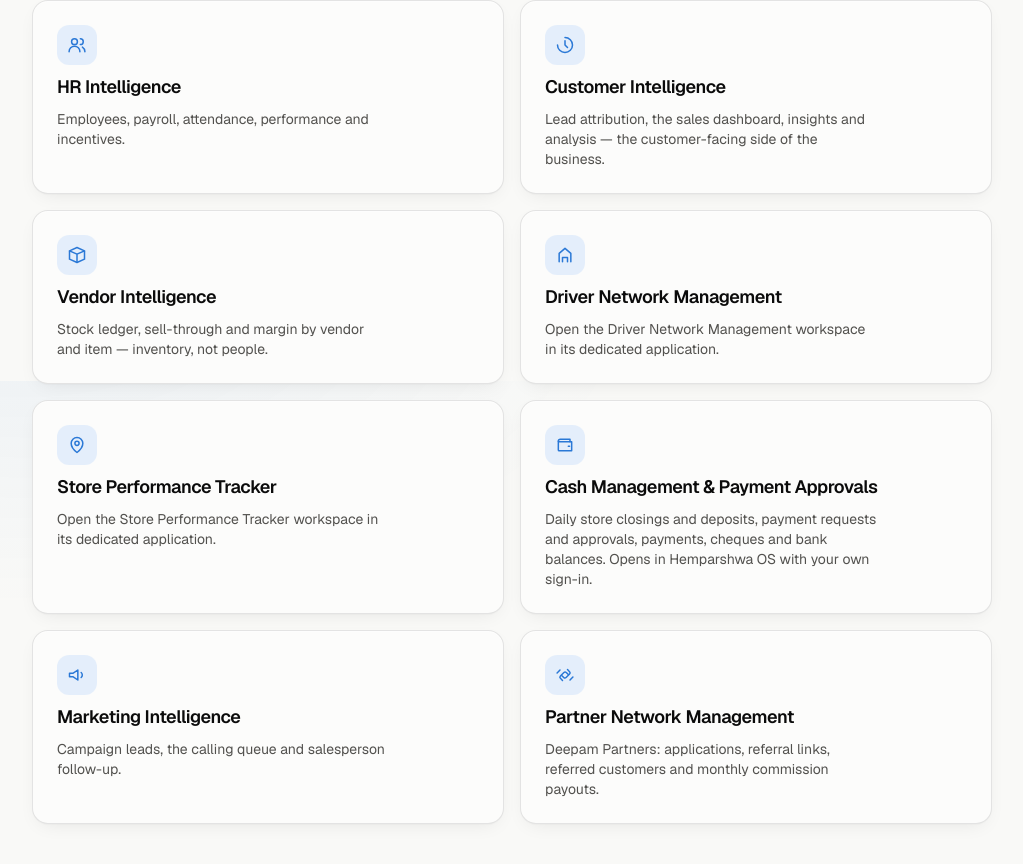
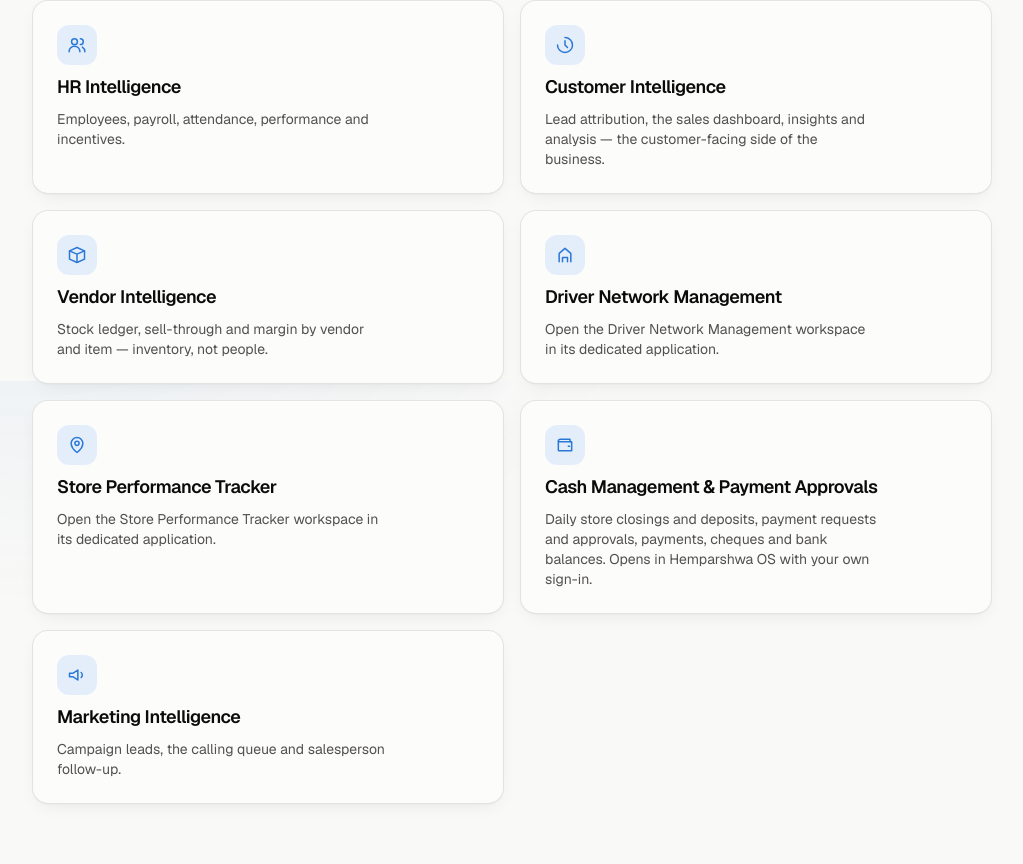
Before and after one commit to bruhngl0/deepam_dashboard, a Next.js app: page / in a window 1280 px wide. Shown: the part 419-1283 px from the top of the page, without its empty margins (128-1151 px from the left). Built offline with nearby package versions, Linux system fonts and the light colour scheme.

Commit message:
Move Partner Network Management to Ananta Retail
It now sits beside Deepam by Ananta and Kalaniketan by Ananta in Hemparshwa OS, and leaves the Deepam module page.

Co-Authored-By: Claude Opus 5.5 <noreply@anthropic.com>

```diff
--- a/src/app/page.tsx
+++ b/src/app/page.tsx
@@ -5,7 +5,8 @@
  * dashboard (`/daily`), HR Intelligence (`/hr`), Customer
  * Intelligence (`/crm`), Vendor Intelligence (`/vendor`), the external Driver
  * Network Management and Store Performance Tracker services, Marketing
- * Intelligence (`/marketing`) and Partner Network Management (`/partners`). This page is just the door between them, not
+ * Intelligence (`/marketing`). Partner Network Management (`/partners`) opens from Ananta Retail in Hemparshwa OS.
+ * This page is just the door between them, not
  * a dashboard of its own, so `NavTabs` shows nothing here (see
  * `components/nav-tabs.tsx`).
  */
@@ -179,22 +180,6 @@ export default async function HeroPage() {
             Campaign leads, the calling queue and salesperson follow-up.
           </p>
         </Link>
-        <Link
-          href="/partners"
-          className="card card-interactive group flex flex-col gap-2 rounded-2xl border border-line bg-surface p-6 focus-visible:outline-2 focus-visible:outline-offset-2 focus-visible:outline-accent"
-        >
-          <span className="flex size-10 items-center justify-center rounded-xl bg-accent-soft/50 text-accent">
-            <svg aria-hidden="true" viewBox="0 0 24 24" className="size-5 fill-none stroke-current stroke-[1.8]">
-              <path d="M8 12.5 10.5 15a2 2 0 0 0 2.8 0l4.2-4.2a2 2 0 0 0 0-2.8L15 5.5" strokeLinecap="round" strokeLinejoin="round" />
-              <path d="m16 11.5-2.5-2.5a2 2 0 0 0-2.8 0L6.5 13.2a2 2 0 0 0 0 2.8L9 18.5" strokeLinecap="round" strokeLinejoin="round" />
-              <path d="M2.5 9.5 6 6M21.5 14.5 18 18" strokeLinecap="round" />
-            </svg>
-          </span>
-          <h2 className="text-lg font-semibold tracking-tight text-ink">Partner Network Management</h2>
-          <p className="max-w-[36ch] text-sm text-ink-2">
-            Deepam Partners: applications, referral links, referred customers and monthly commission payouts.
-          </p>
-        </Link>
       </div>
     </main>
   );
```
